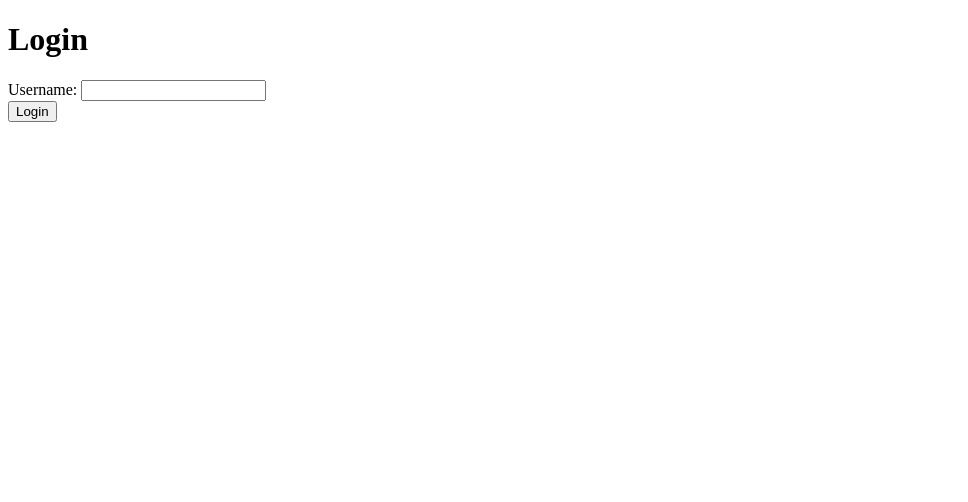
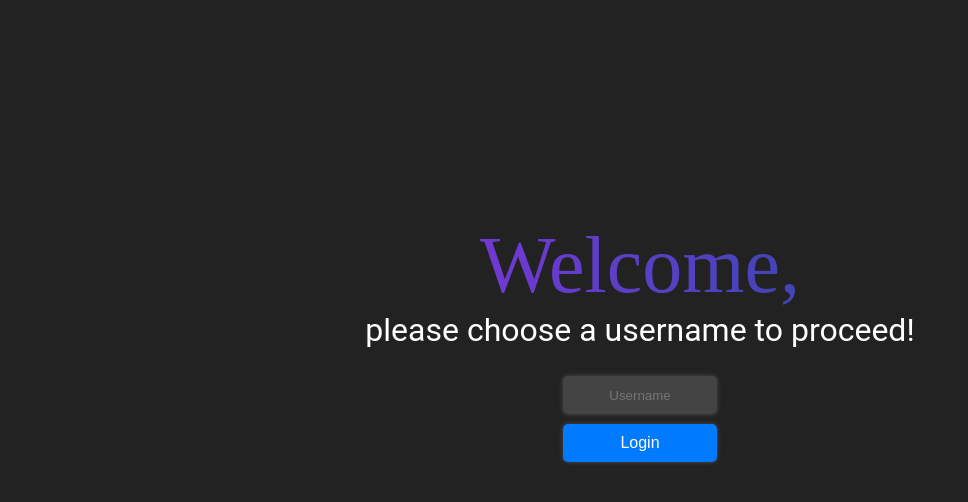
Before and after one commit to MixoMax/fchat, a Flask app: page / in a window 1280 px wide. Shown: the top 502 px of the page, without its empty margins (0-968 px from the left). Run offline with Flask 2, Linux system fonts and the light colour scheme.

Commit message:
Restyling the login page
Note: Restyling is just to make it look more aligned with the actual chat page during development. The Page does not really look good or finished

```diff
--- a/server-py/main.py
+++ b/server-py/main.py
@@ -76,6 +76,10 @@ def favicon():
 @app.route("/stylesheet1.css")
 def stylesheet1():
     return app.send_static_file("stylesheet1.css")
+
+@app.route("/stylesheet_login.css")
+def stylesheet_login():
+    return app.send_static_file("stylesheet_login.css")
 
 @app.route("/chat", methods=['GET'])
 def chat():
--- /dev/null
+++ b/server-py/static/stylesheet_login.css
@@ -0,0 +1,80 @@
+body{
+    font-family: "Roboto", sans-serif;
+    background-color: #222;
+    color: #fff;
+}
+
+#username{
+    position: absolute;
+    top: calc(50% - 24px);
+    left: 50%;
+    width: 150px;
+    height: 36px;
+    transform: translate(-50%, 0%);
+
+    border: none;
+    border-radius: 5px;
+    box-shadow: 0px 0px 5px 0px rgba(255, 255, 255, 0.2);
+    background-color: #444;
+    color: #fff;
+    text-align: center;
+}
+
+#login_button{
+    position: absolute;
+    top: calc(50% + 24px);
+    left: 50%;
+    width: 154px;
+    height: 38px;
+    transform: translate(-50%, 0%);
+
+    border: none;
+    border-radius: 5px;
+    box-shadow: 0px 0px 5px 0px rgba(255, 255, 255, 0.2);
+    background-color: #007bff;
+    color: #fff;
+    text-align: center;
+    font-size: 16px;
+    cursor: pointer;
+}
+
+#welcome_text{
+    position: absolute;
+    top: calc(50% - 180px);
+    left: 50%;
+    transform: translate(-50%, 0%);
+    font-size: 32px;
+    text-align: center;
+    align-items: center;
+    align-content: center;
+    align-self: center;
+}
+
+#welcome{
+    font-family: Work Sans sans-serif;
+    font-size: 80px;
+    background: linear-gradient(to right, #872cda, #6f39d1, #5940c5, #4643b8, #3545aa);
+    background-clip: text;
+    -webkit-background-clip: text;
+    -webkit-text-fill-color: transparent;
+}
+
+button{
+    border: none;
+    border-radius: 5px;
+    background-color: #007bff;
+    color: #fff;
+    font-size: 16px;
+    cursor: pointer;
+    box-shadow: 0px 0px 5px 0px rgba(255, 255, 255, 0.2);
+}
+
+  /* Hover effect for buttons */
+button:hover{
+    background-color: #0062cc;
+}
+
+/* Remove default outline on focus */
+:focus{
+    outline: none;
+}
--- a/server-py/templates/login.html
+++ b/server-py/templates/login.html
@@ -3,14 +3,13 @@
 <head>
     <title>Login</title>
     <script src="./main.js"></script>
+
+    <link rel = "stylesheet" href = "./stylesheet_login.css" />
 </head>
 <body>
-
-    <h1>Login</h1>
-    <label for="username">Username:</label>
-    <input type="text" id="username" name="username"><br>
-    <button onclick="login()">Login</button>
-
+    <div id="welcome_text"><div id="welcome">Welcome,</div>please choose a username to proceed!</div>
+    <input type="text" id="username" name="username" placeholder="Username"><br>
+    <button id="login_button" onclick="login()">Login</button>
 
 </body>
 </html>
```
